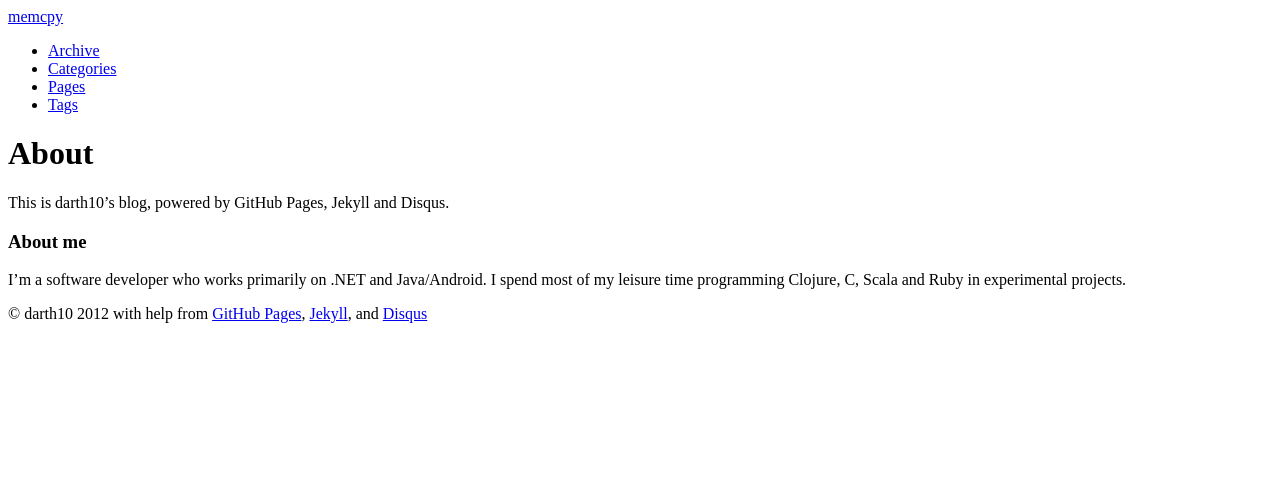
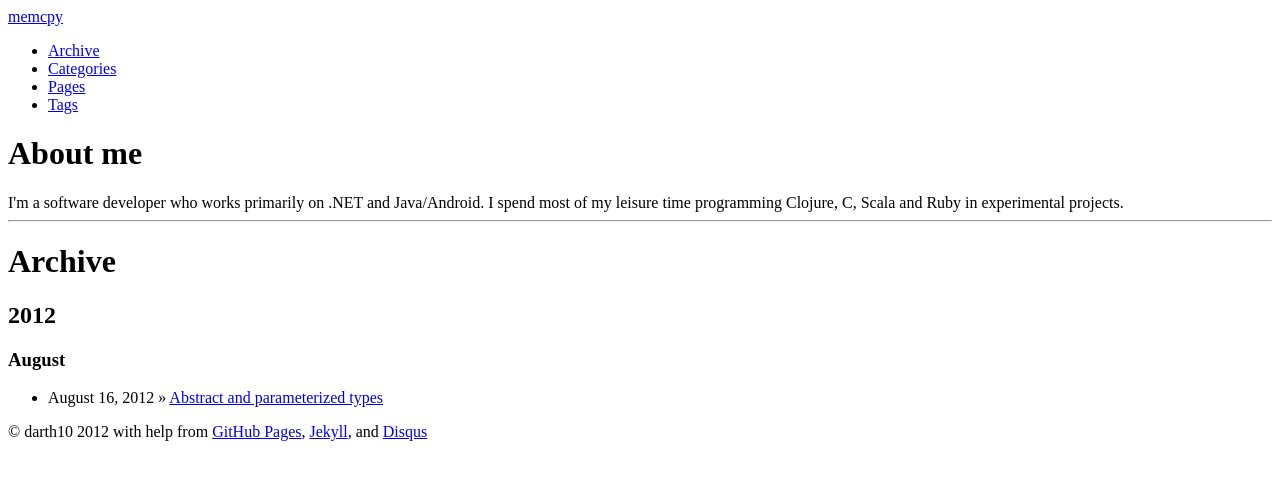
Before and after one commit to darth10/darth10.github.io, a Jekyll site: the page built from index.html, in a window 1280 px wide. Shown: the top 480 px of the page. Built offline with Jekyll 4.4.1, drawn with Linux system fonts in a browser that asks for light colours.

Commit message:
Moved and edited index page. Signed-off-by: Akhil Wali <akhil.wali.10@gmail.com>

```diff
--- a/index.md
+++ b/index.html
@@ -1,12 +1,15 @@
 ---
 layout: page
-title: About
+group: navigation
 ---
 {% include JB/setup %}
 
-This is darth10's blog, powered by GitHub Pages, Jekyll and Disqus.
-
-### About me
+<h1>About me</h1>
 
 I'm a software developer who works primarily on .NET and Java/Android.
 I spend most of my leisure time programming Clojure, C, Scala and Ruby in experimental projects.
+<hr>
+
+<h1>Archive</h1>
+{% assign posts_collate = site.posts %}
+{% include JB/posts_collate %}
```
